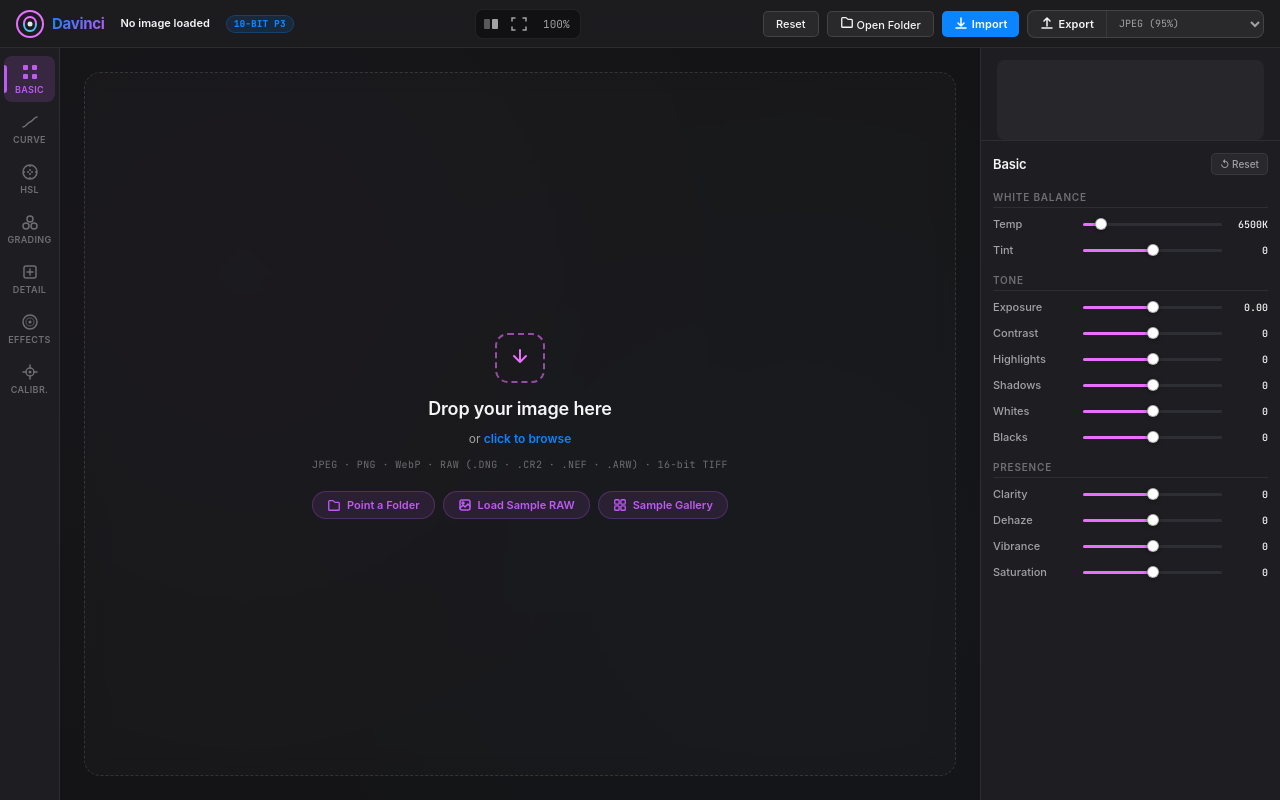
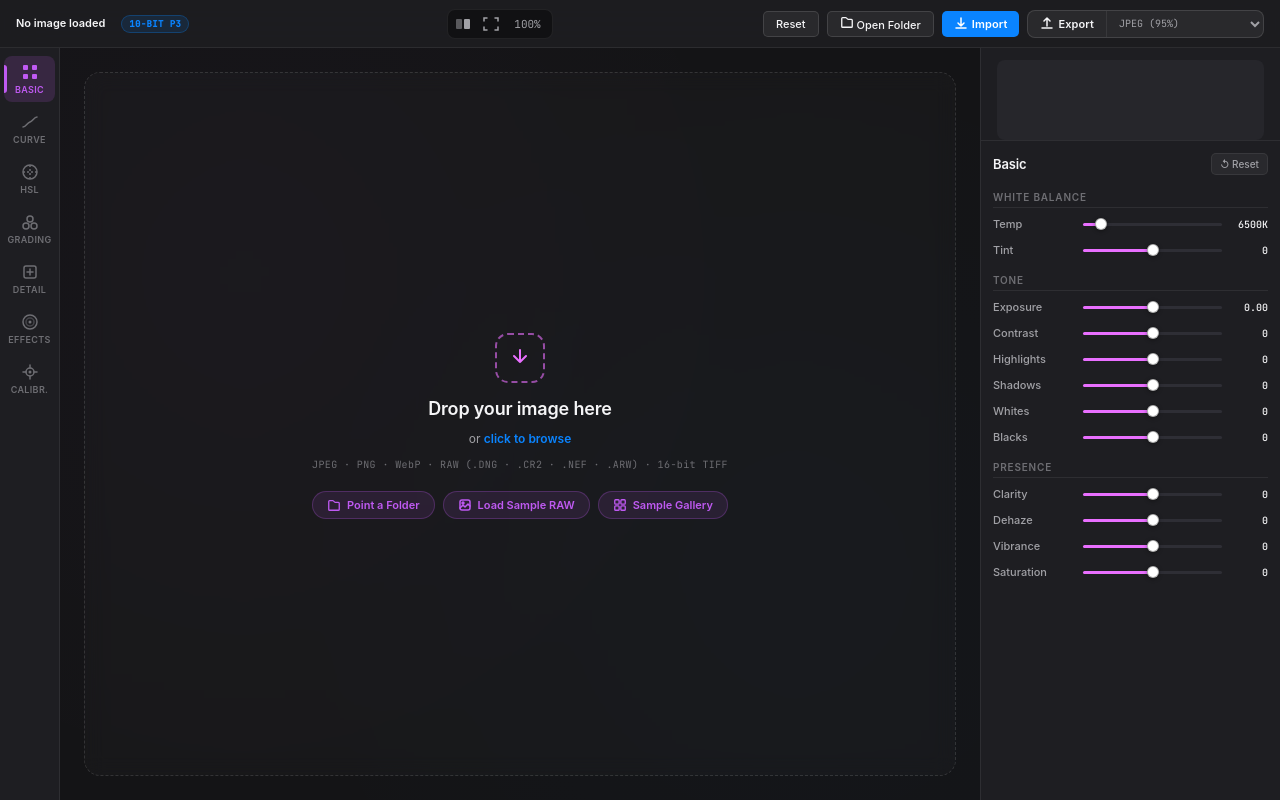
Before and after one commit to NipunaC95/photo-room, a website built with Vite: page index.html in a window 1280 px wide. Built offline with nearby package versions, Linux system fonts and the light colour scheme.

Commit message:
refactor: remove logo from app header

```diff
--- a/index.html
+++ b/index.html
@@ -16,25 +16,9 @@
       <!-- Header -->
       <header class="app-header" id="app-header">
         <div class="header-left">
-          <div class="logo">
-
-
-            <svg width="28" height="28" viewBox="0 0 28 28" fill="none">
-              <circle cx="14" cy="14" r="13" stroke="url(#logoGrad)" stroke-width="2"/>
-              <path d="M8 14 C8 9 11 7 14 7 C17 7 20 9 20 14" stroke="#e96fff" stroke-width="2" stroke-linecap="round"/>
-              <path d="M8 14 C8 19 11 21 14 21 C17 21 20 19 20 14" stroke="#4fc3ff" stroke-width="2" stroke-linecap="round"/>
-              <circle cx="14" cy="14" r="2.5" fill="#fff" opacity="0.9"/>
-              <defs>
-                <linearGradient id="logoGrad" x1="0" y1="0" x2="28" y2="28">
-                  <stop offset="0%" stop-color="#e96fff"/>
-                  <stop offset="100%" stop-color="#4fc3ff"/>
-                </linearGradient>
-              </defs>
-            </svg>
-            <span class="logo-text">Davinci</span>
-          </div>
           <div class="file-info" id="file-info">
             <span class="file-name" id="file-name">No image loaded</span>
+
             <span class="file-dims" id="file-dims"></span>
           </div>
           <div class="bit-depth-badge" id="bit-depth-badge" title="Active bit-depth and color processing pipeline">10-bit P3</div>
```
